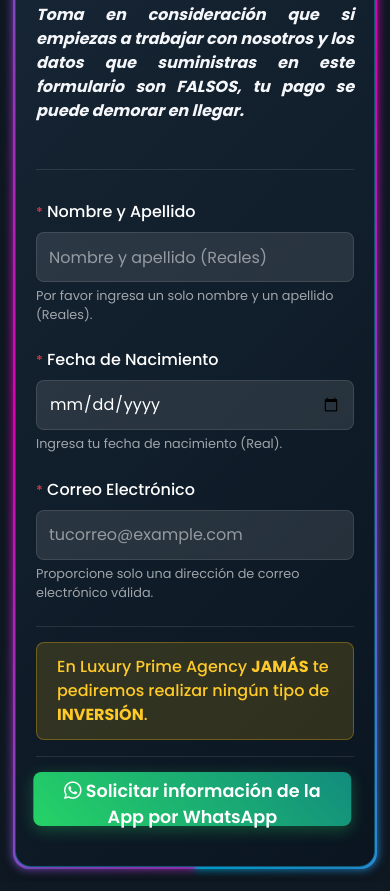
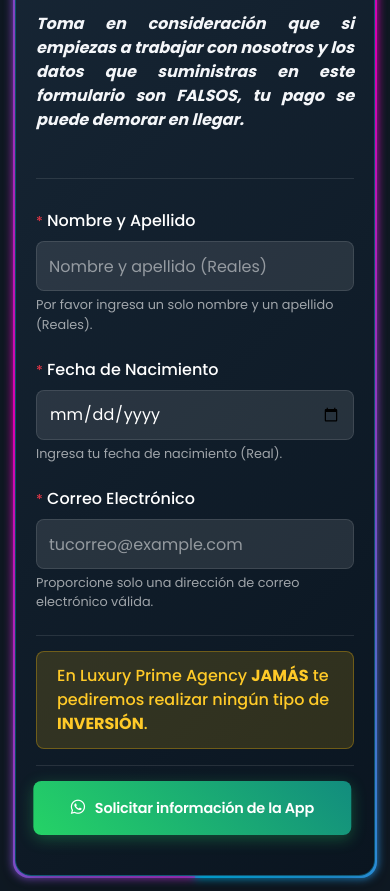
Before and after one commit to carlos202424/formulario-whatsapp, a plain HTML site: page index.html in a window 390 px wide. Shown: the part 423-1314 px from the top of the page. Drawn offline with nearby package versions, Linux system fonts and the light colour scheme; no server answers.

Commit message:
Actualización automática: 2025-03-11 15:52:28

```diff
--- a/index.html
+++ b/index.html
@@ -86,6 +86,13 @@
             color: #00c6ff;
             letter-spacing: 3px;
             text-transform: uppercase;
+            margin-bottom: 5px;
+        }
+        .logo-area .tagline {
+            font-size: 0.85rem;
+            color: #ff9d00;
+            font-weight: 600;
+            letter-spacing: 1px;
         }
         .form-group label {
             font-weight: 500;
@@ -122,6 +129,15 @@
             margin-top: 10px;
             transition: all 0.3s;
             box-shadow: 0 4px 15px rgba(37, 211, 102, 0.3);
+            padding-left: 20px;
+            padding-right: 20px;
+            text-align: center;
+            display: flex;
+            align-items: center;
+            justify-content: center;
+        }
+        .btn-whatsapp i {
+            margin-right: 10px;
         }
         .btn-whatsapp:hover {
             transform: translateY(-3px);
@@ -214,6 +230,13 @@
             .logo-area h1 {
                 font-size: 1.8rem;
             }
+            .btn-whatsapp {
+                font-size: 0.95rem;
+                height: 58px;
+                padding-left: 10px;
+                padding-right: 10px;
+                letter-spacing: -0.2px;
+            }
         }
 
         /* Para dispositivos muy pequeños, ajustar aún más */
@@ -231,6 +254,16 @@
                 filter: blur(5px);
                 opacity: 1;
             }
+            .btn-whatsapp {
+                font-size: 0.9rem;
+                padding: 5px;
+                height: auto;
+                min-height: 54px;
+                word-break: keep-all;
+                white-space: nowrap;
+                flex-direction: row;
+                flex-wrap: nowrap;
+            }
         }
     </style>
 </head>
@@ -239,6 +272,7 @@
         <div class="logo-area">
             <h1>Luxury Prime Agency</h1>
             <p>Tu camino al éxito</p>
+            <div class="tagline">¡REGISTRATE EN TIEMPO RECORD!</div>
         </div>
         <hr>
         <p style="text-align: justify;">Es importante diligenciar este formulario para facilitar el envío de la información. Los datos suministrados dentro del mismo son de uso exclusivo para <strong>Luxury Prime Agency</strong> y jamás serán revelados.</p>
@@ -273,7 +307,7 @@
             <hr>
 
             <button type="button" class="btn btn-whatsapp btn-block shake" id="submitBtn">
-                <i class="bi bi-whatsapp me-2"></i> Solicitar información de la App por WhatsApp
+                <i class="bi bi-whatsapp"></i> Solicitar información de la App
             </button>
         </form>
     </div>
```
